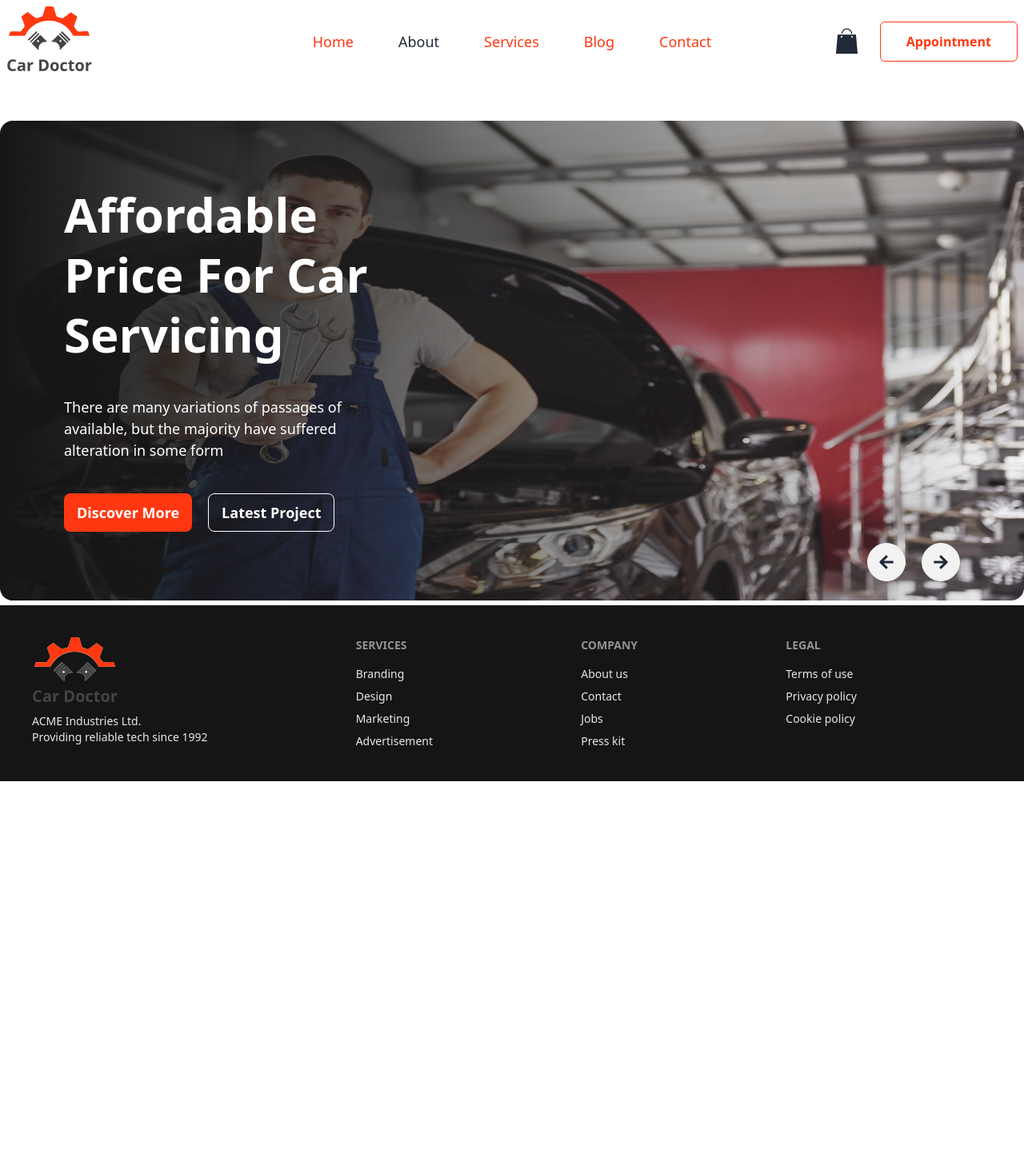
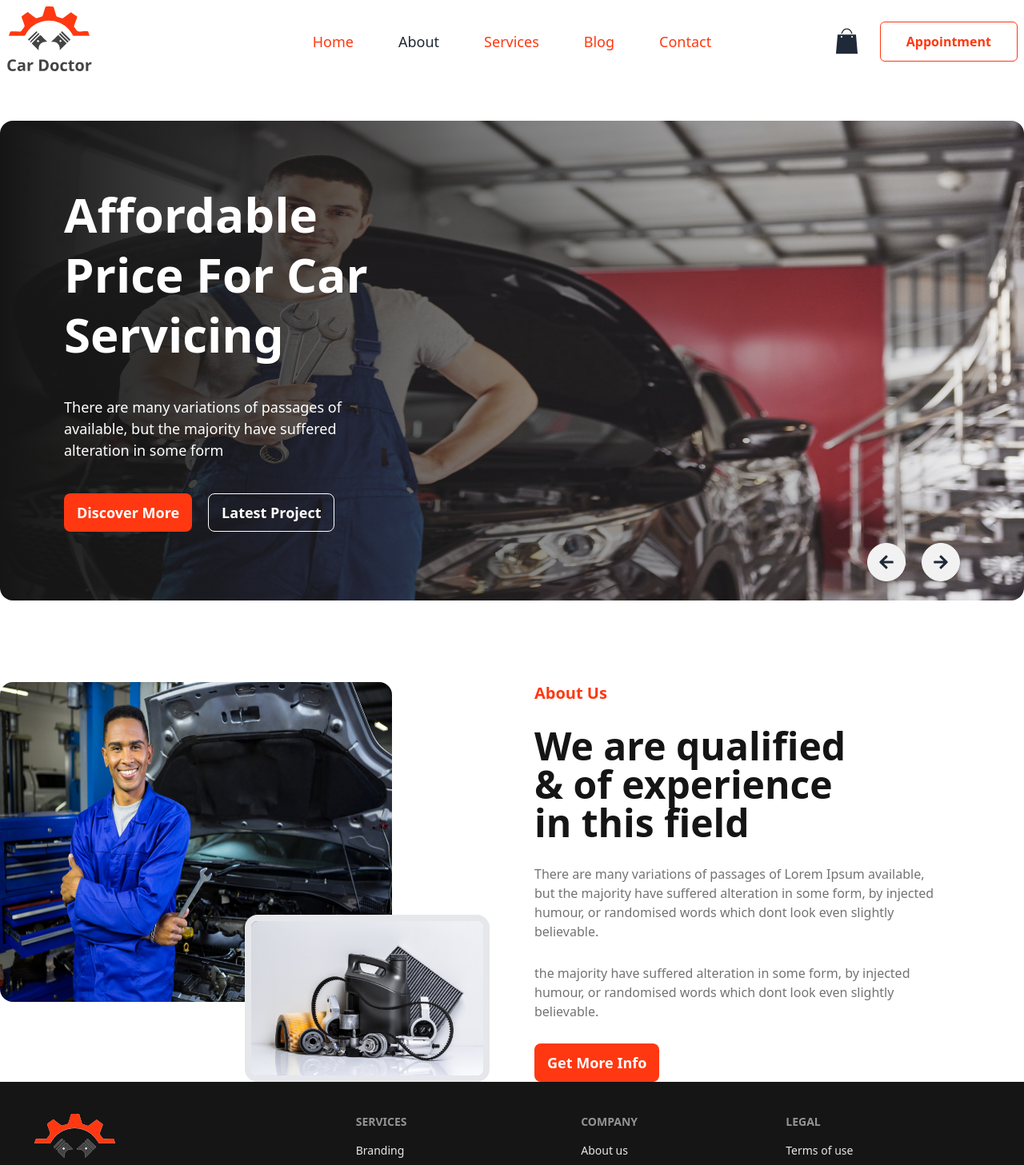
Before and after one commit to Haruntahid/Car-Doctor, a React (Vite) app in the folder client/: page / in a window 1280 px wide. Shown: the top 1457 px of the page at 80% size. Before the commit the page ends 977 px from the top, so only its background shows below. Built offline with nearby package versions, Linux system fonts and the light colour scheme.

Commit message:
about  banner section

```diff
--- a/client/src/Pages/Home.jsx
+++ b/client/src/Pages/Home.jsx
@@ -1,9 +1,11 @@
+import AboutUs from "../components/AboutUs";
 import Banner from "../components/Banner";
 
 function Home() {
   return (
     <>
       <Banner />
+      <AboutUs />
     </>
   );
 }
--- a/client/src/components/AboutUs.jsx
+++ b/client/src/components/AboutUs.jsx
@@ -0,0 +1,41 @@
+import person from "../assets/images/about_us/person.jpg";
+import parts from "../assets/images/about_us/parts.jpg";
+
+function AboutUs() {
+  return (
+    <>
+      <div className="flex mt-24 gap-14">
+        <div className="w-1/2 relative">
+          <img src={person} alt="" className="rounded-2xl w-[80%] h-[80%]" />
+          <img
+            src={parts}
+            alt=""
+            className="rounded-2xl border-8 absolute bottom-0 w-1/2  right-0"
+          />
+        </div>
+        <div className="w-1/2 space-y-7">
+          <p className="text-xl font-bold text-[#FF3811]">About Us</p>
+          <p className="text-5xl font-bold text-[#151515]">
+            We are qualified <br /> & of experience <br /> in this field
+          </p>
+          <p className="text-[#737373] max-w-[500px]">
+            There are many variations of passages of Lorem Ipsum available, but
+            the majority have suffered alteration in some form, by injected
+            humour, or randomised words which dont look even slightly
+            believable.{" "}
+          </p>
+          <p className="text-[#737373] max-w-[500px]">
+            the majority have suffered alteration in some form, by injected
+            humour, or randomised words which dont look even slightly
+            believable.
+          </p>
+          <button className="btn bg-[#FF3811] border-none text-white font-semibold text-[18px]">
+            Get More Info
+          </button>
+        </div>
+      </div>
+    </>
+  );
+}
+
+export default AboutUs;
--- a/client/src/components/Banner.jsx
+++ b/client/src/components/Banner.jsx
@@ -8,10 +8,10 @@ import { FaArrowLeft } from "react-icons/fa";
 function Banner() {
   return (
     <>
-      <div className="carousel w-full lg:h-[600px] mt-12">
+      <div className="carousel w-full lg:h-[600px] mt-12 rounded-2xl">
         <div id="slide1" className="carousel-item relative w-full">
-          <img src={img1} className="w-full rounded-2xl" />
-          <div className="absolute justify-start  pt-20 pl-20 w-full bg-gradient-to-r from-[#151515] to-[rgba(21, 21, 21, 0.00)] h-full rounded-2xl">
+          <img src={img1} className="w-full" />
+          <div className="absolute justify-start  pt-20 pl-20 w-full bg-gradient-to-r from-[#151515] to-[rgba(21, 21, 21, 0.00)] h-full">
             <div className="w-4/12">
               <p className="text-6xl font-bold text-white leading-[75px]">
                 Affordable Price For Car Servicing
```
